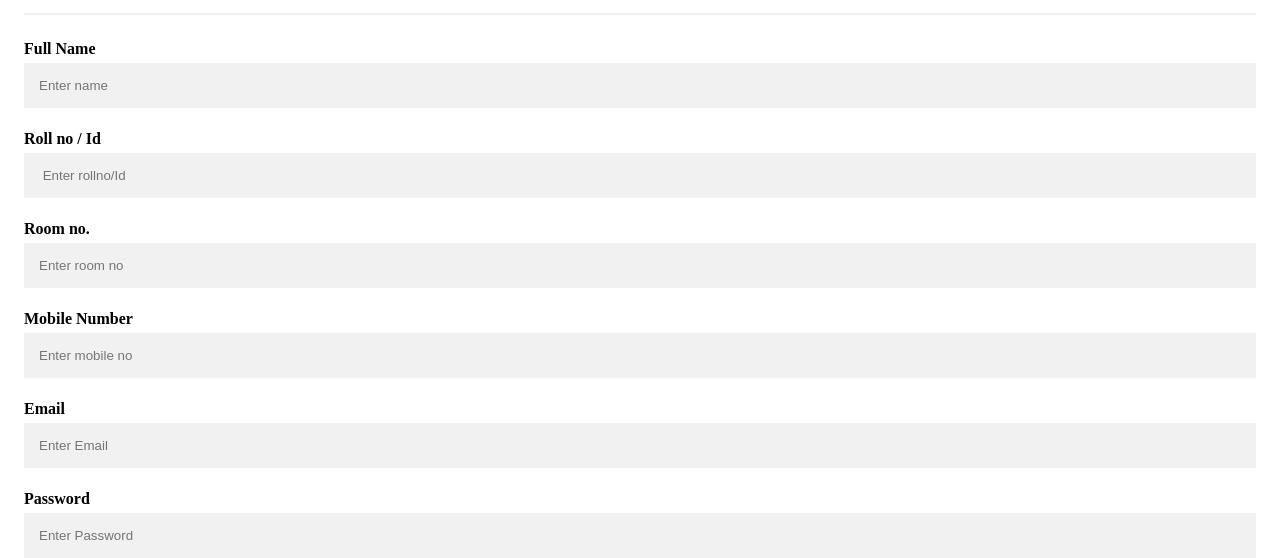
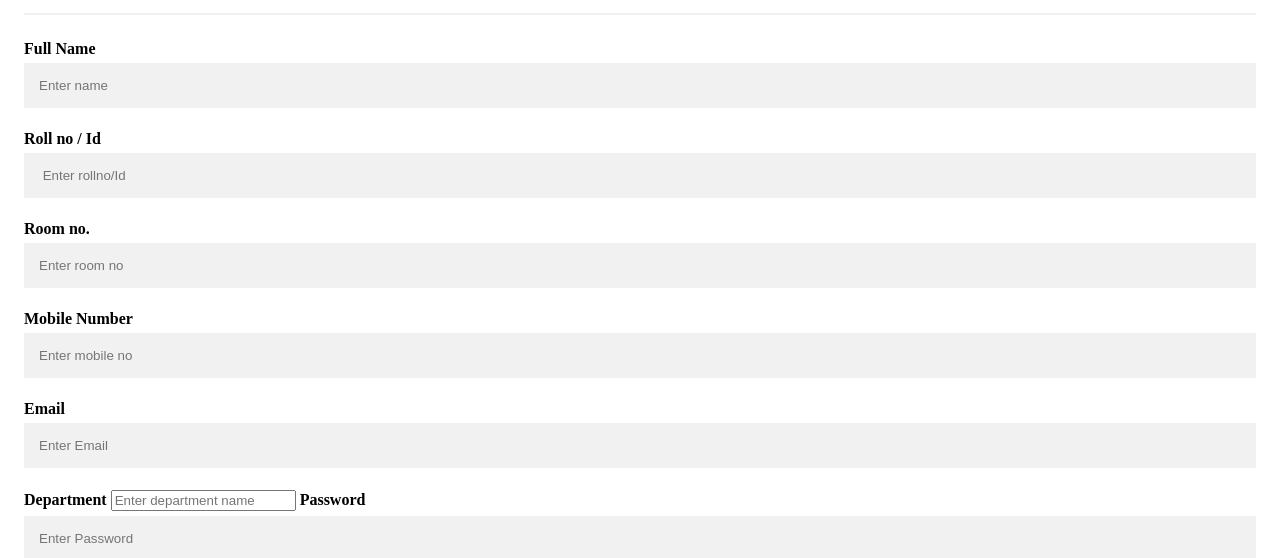
Before and after one commit to Raunak2510/Gate-pass-managment-web-project, a plain HTML site: page Singuppage.html in a window 1280 px wide. Shown: the part 242-800 px from the top of the page. Drawn offline with Linux system fonts and the light colour scheme.

Commit message:
Update Singuppage.html

```diff
--- a/Singuppage.html
+++ b/Singuppage.html
@@ -27,6 +27,9 @@
           <label for="email"><b>Email</b></label>
           <input type="text" placeholder="Enter Email" name="email" required>
 
+            <lablel for="department"><b>Department</b></label>
+            <input for="department" placeholder = "Enter department name" name="department" required >
+
           <label for="psw"><b>Password</b></label>
           <input type="password" placeholder="Enter Password" name="psw" required>
 
```
